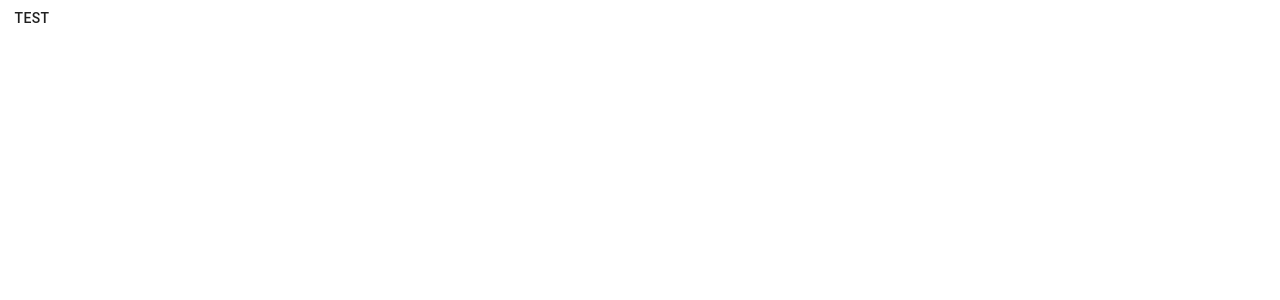
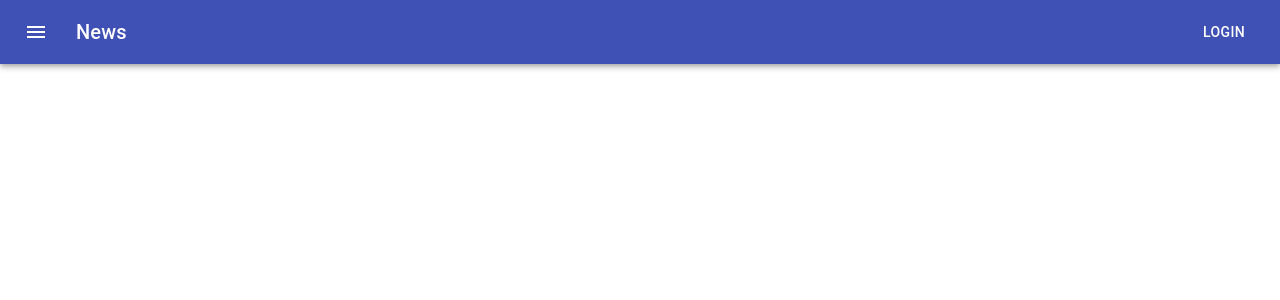
Before and after one commit to tirathawat/REACT_STOCK_SYSTEM, a React (Create React App) app: page / in a window 1280 px wide. Shown: the top 300 px of the page. Built offline with nearby package versions, Linux system fonts and the light colour scheme.

Commit message:
feat: add menu and header

```diff
--- a/src/App.js
+++ b/src/App.js
@@ -1,10 +1,47 @@
 import React from "react";
-import { Button } from "@material-ui/core";
+
+import { Container } from "@material-ui/core";
+
+import Header from "./components/templates/Header";
+import Menu from "./components/templates/Menu";
+
+import Login from "./components/pages/Login";
+import Register from "./components/pages/Register";
+
+import {
+  BrowserRouter as Router,
+  Route,
+  Navigate,
+  Routes,
+} from "react-router-dom";
 
 export default function App() {
+  const [openDrawer, setOpenDrawer] = React.useState(false);
+
+  const handleDrawerOpen = () => {
+    setOpenDrawer(true);
+  };
+
+  const handleDrawerClose = () => {
+    setOpenDrawer(false);
+  };
+
   return (
-    <div>
-      <Button>test</Button>
-    </div>
+    <Router>
+      <Header open={openDrawer} handleDrawerOpen={handleDrawerOpen} />
+      <Menu open={openDrawer} handleDrawerClose={handleDrawerClose} />
+      <Container pt={12}>
+        <Routes>
+          <Route
+            path="/"
+            exact={true}
+            component={() => <Navigate to="/login" />}
+          />
+
+          <Route path="/login" component={Login} />
+          <Route path="/register" component={Register} />
+        </Routes>
+      </Container>
+    </Router>
   );
 }
--- a/src/components/templates/Header.jsx
+++ b/src/components/templates/Header.jsx
@@ -1,9 +1,77 @@
-import React from 'react'
+import React from "react";
+import { makeStyles } from "@material-ui/core/styles";
+import clsx from "clsx";
+import AppBar from "@material-ui/core/AppBar";
+import Toolbar from "@material-ui/core/Toolbar";
+import Typography from "@material-ui/core/Typography";
+import Button from "@material-ui/core/Button";
+import IconButton from "@material-ui/core/IconButton";
+import MenuIcon from "@material-ui/icons/Menu";
 
-export default function Header() {
-    return (
-        <div>
+import PropTypes from "prop-types";
 
-        </div>
-    )
+const drawerWidth = 240;
+
+const useStyles = makeStyles((theme) => ({
+  root: {
+    flexGrow: 1,
+  },
+  menuButton: {
+    marginRight: theme.spacing(2),
+  },
+  title: {
+    flexGrow: 1,
+  },
+  appBar: {
+    transition: theme.transitions.create(["margin", "width"], {
+      easing: theme.transitions.easing.sharp,
+      duration: theme.transitions.duration.leavingScreen,
+    }),
+  },
+  appBarShift: {
+    width: `calc(100% - ${drawerWidth}px)`,
+    marginLeft: drawerWidth,
+    transition: theme.transitions.create(["margin", "width"], {
+      easing: theme.transitions.easing.easeOut,
+      duration: theme.transitions.duration.enteringScreen,
+    }),
+  },
+}));
+
+export default function Header(props) {
+  const classes = useStyles();
+
+  return (
+    <div className={classes.root}>
+      <AppBar
+        position="static"
+        className={clsx(classes.appBar, {
+          [classes.appBarShift]: props.open,
+        })}
+      >
+        <Toolbar>
+          {!props.open && (
+            <IconButton
+              edge="start"
+              className={classes.menuButton}
+              color="inherit"
+              aria-label="menu"
+              onClick={props.handleDrawerOpen}
+            >
+              <MenuIcon />
+            </IconButton>
+          )}
+          <Typography variant="h6" className={classes.title}>
+            News
+          </Typography>
+          <Button color="inherit">Login</Button>
+        </Toolbar>
+      </AppBar>
+    </div>
+  );
 }
+
+Header.propTypes = {
+  open: PropTypes.bool,
+  handleDrawerOpen: PropTypes.func,
+};
--- a/src/components/templates/Menu.jsx
+++ b/src/components/templates/Menu.jsx
@@ -1,9 +1,134 @@
-import React from 'react'
+import React from "react";
+import { makeStyles, useTheme } from "@material-ui/core/styles";
+import Drawer from "@material-ui/core/Drawer";
+import List from "@material-ui/core/List";
+import Divider from "@material-ui/core/Divider";
+import IconButton from "@material-ui/core/IconButton";
+import ChevronLeftIcon from "@material-ui/icons/ChevronLeft";
+import ChevronRightIcon from "@material-ui/icons/ChevronRight";
+import ListItem from "@material-ui/core/ListItem";
+import ListItemIcon from "@material-ui/core/ListItemIcon";
+import ListItemText from "@material-ui/core/ListItemText";
+import InboxIcon from "@material-ui/icons/MoveToInbox";
+import MailIcon from "@material-ui/icons/Mail";
 
-export default function Menu() {
-    return (
-        <div>
+import PropTypes from "prop-types";
 
+const drawerWidth = 240;
+
+const useStyles = makeStyles((theme) => ({
+  root: {
+    display: "flex",
+  },
+  appBar: {
+    transition: theme.transitions.create(["margin", "width"], {
+      easing: theme.transitions.easing.sharp,
+      duration: theme.transitions.duration.leavingScreen,
+    }),
+  },
+  appBarShift: {
+    width: `calc(100% - ${drawerWidth}px)`,
+    marginLeft: drawerWidth,
+    transition: theme.transitions.create(["margin", "width"], {
+      easing: theme.transitions.easing.easeOut,
+      duration: theme.transitions.duration.enteringScreen,
+    }),
+  },
+  menuButton: {
+    marginRight: theme.spacing(2),
+  },
+  hide: {
+    display: "none",
+  },
+  drawer: {
+    width: drawerWidth,
+    flexShrink: 0,
+  },
+  drawerPaper: {
+    width: drawerWidth,
+  },
+  drawerHeader: {
+    display: "flex",
+    alignItems: "center",
+    padding: theme.spacing(0, 1),
+    // necessary for content to be below app bar
+    ...theme.mixins.toolbar,
+    justifyContent: "flex-end",
+  },
+  content: {
+    flexGrow: 1,
+    padding: theme.spacing(3),
+    transition: theme.transitions.create("margin", {
+      easing: theme.transitions.easing.sharp,
+      duration: theme.transitions.duration.leavingScreen,
+    }),
+    marginLeft: -drawerWidth,
+  },
+  contentShift: {
+    transition: theme.transitions.create("margin", {
+      easing: theme.transitions.easing.easeOut,
+      duration: theme.transitions.duration.enteringScreen,
+    }),
+    marginLeft: 0,
+  },
+}));
+
+export default function Menu(props) {
+  const classes = useStyles();
+  const theme = useTheme();
+
+  return (
+    <div>
+      <Drawer
+        className={classes.drawer}
+        variant="persistent"
+        anchor="left"
+        open={props.open}
+        classes={{
+          paper: classes.drawerPaper,
+        }}
+      >
+        <div className={classes.drawerHeader}>
+          <IconButton onClick={props.handleDrawerClose}>
+            {theme.direction === "ltr" ? (
+              <ChevronLeftIcon />
+            ) : (
+              <ChevronRightIcon />
+            )}
+          </IconButton>
         </div>
-    )
+        <Divider />
+        <List>
+          {["Inbox", "Starred", "Send email", "Drafts"].map((text, index) => (
+            <ListItem button key={text}>
+              <ListItemIcon>
+                {index % 2 === 0 ? <InboxIcon /> : <MailIcon />}
+              </ListItemIcon>
+              <ListItemText primary={text} />
+            </ListItem>
+          ))}
+        </List>
+        <Divider />
+        <List>
+          {["All mail", "Trash", "Spam"].map((text, index) => (
+            <ListItem button key={text}>
+              <ListItemIcon>
+                {index % 2 === 0 ? <InboxIcon /> : <MailIcon />}
+              </ListItemIcon>
+              <ListItemText primary={text} />
+            </ListItem>
+          ))}
+        </List>
+      </Drawer>
+    </div>
+  );
 }
+
+Menu.propTypes = {
+  open: PropTypes.bool,
+  handleDrawerClose: PropTypes.func,
+};
+
+Menu.defaultProps = {
+  open: false,
+};
```
